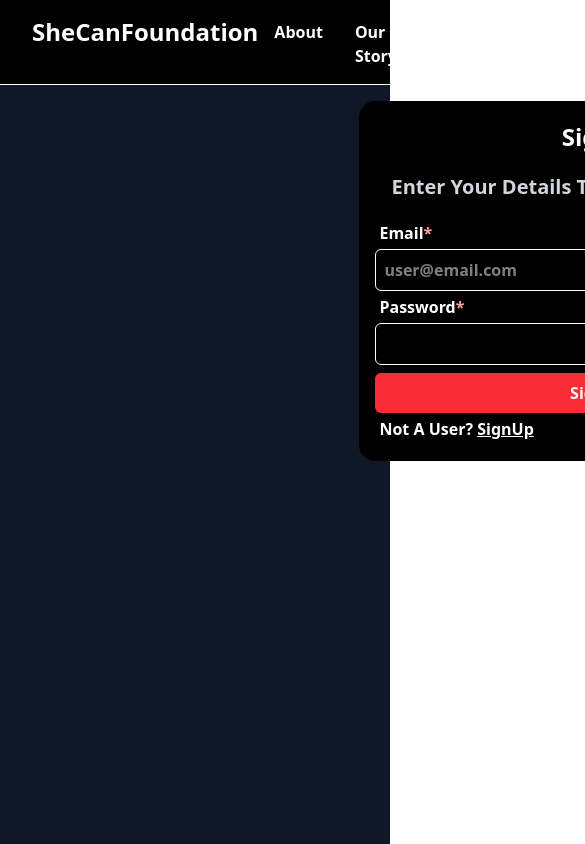
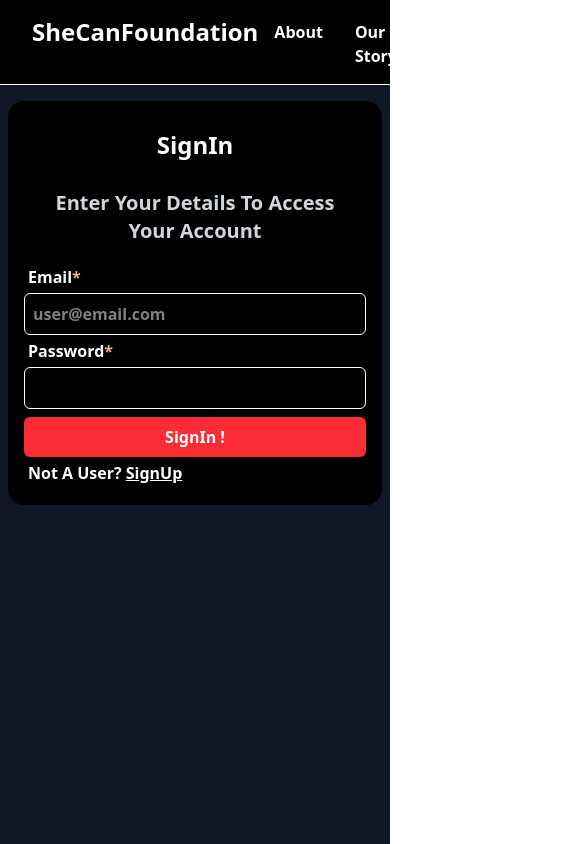
Before and after one commit to ynubhav/shecanfoundation-frontend, a React (Vite) app: page / in a window 390 px wide. Shown: the top 844 px of the page, 585 px wide, since content can reach past the window. Built offline with nearby package versions, Linux system fonts and the light colour scheme.

Commit message:
Added responsiveness with device

```diff
--- a/src/pages/signUpandin.jsx
+++ b/src/pages/signUpandin.jsx
@@ -2,7 +2,7 @@ import axios from "axios";
 import { useEffect } from "react";
 import { useState } from "react";
 import { useNavigate } from "react-router-dom";
-import { toast } from "react-toastify";
+import { toast } from "sonner";
 
 export default function Signway() {
   const [isUser, setisUser] = useState(true);
@@ -18,7 +18,7 @@ export default function Signway() {
     setname("");
     setpassword("");
     setphone("");
-  }, []);
+  }, [isUser]);
 
   const handlesignup = (e) => {
     e.preventDefault();
@@ -71,12 +71,12 @@ export default function Signway() {
   };
 
   return (
-    <div className="h-screen min-w-[1200px]">
+    <div className="min-h-screen">
       <div className="flex justify-center items-center">
-        <div className="bg-black text-white font-semibold p-4 mt-4 rounded-2xl">
+        <div className="bg-black text-white font-semibold p-4 mt-4 mb-10 mx-2  rounded-2xl">
           {isUser ? (
             <form>
-              <div className="p-1 text-2xl text-center flex justify-center">
+              <div className="p-1 text-2xl text-center flex justify-center m-2">
                 SignIn
               </div>
               <div className="p-4 text-xl text-center flex justify-center text-gray-300">
```
